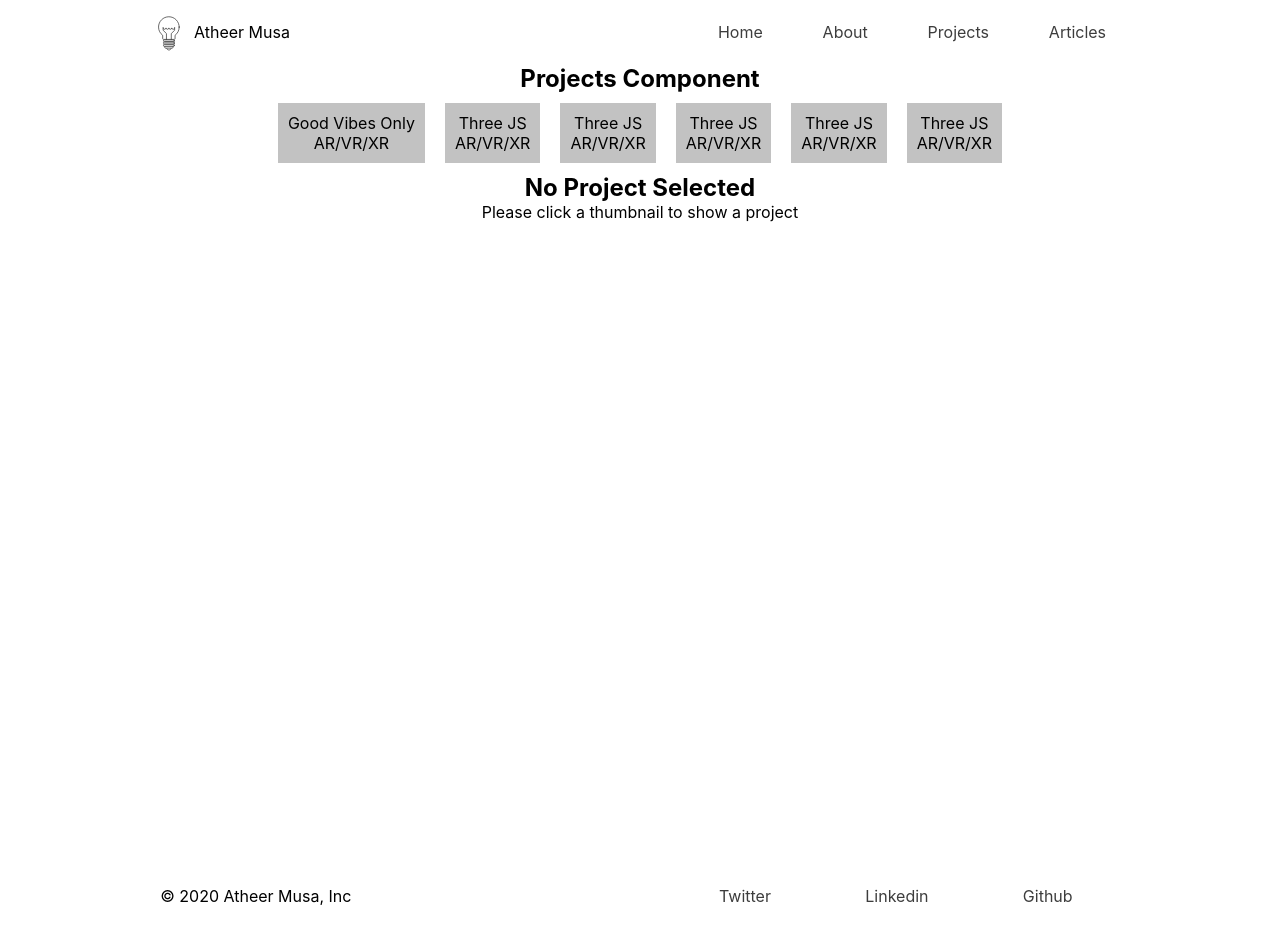
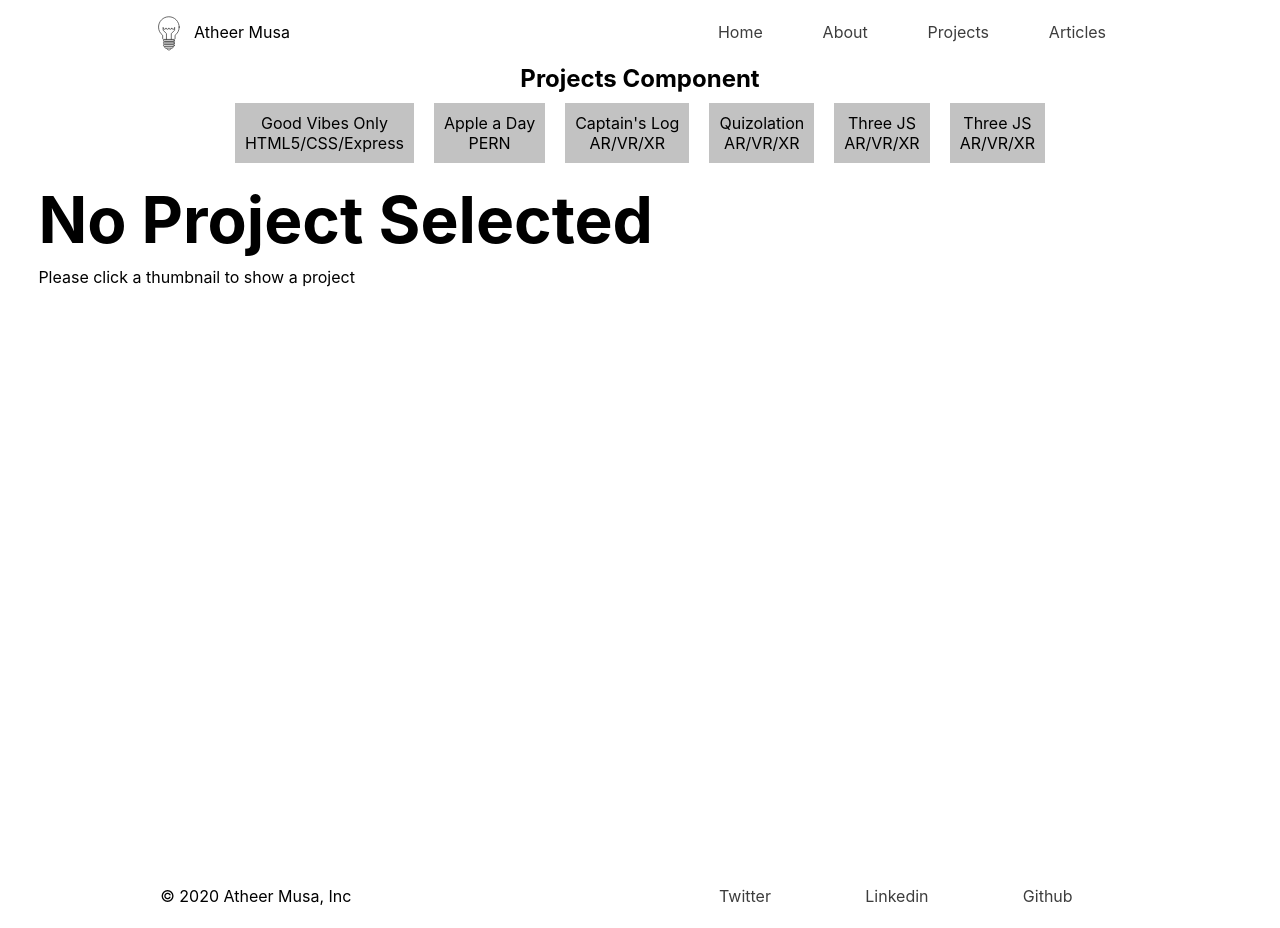
Before and after one commit to atheermusa/portfolioSiteReact, a React (Create React App) app: page /projects in a window 1280 px wide. Built offline with nearby package versions, Linux system fonts and the light colour scheme.

Commit message:
add styling for project title and project description

```diff
--- a/src/Components/Project.js
+++ b/src/Components/Project.js
@@ -1,11 +1,12 @@
 import React, { Component } from 'react'
+import '../styles/project.css'
 
 export default class Project extends Component {
     render() {
         return (
-            <div>
-                <h1> {this.props.Title} </h1>
-                <p> {this.props.Description} </p>
+            <div id="project-container">
+                <h1 id="project-title"> {this.props.Title} </h1>
+                <p id="project-description"> {this.props.Description} </p>
             </div>
         )
     }
--- a/src/Containers/ProjectsContainer.js
+++ b/src/Containers/ProjectsContainer.js
@@ -21,7 +21,7 @@ export default class ProjectsContainer extends Component {
             case 1:
                 return <Project
                 Title = "Good Vibes Only"
-                Description = "This is a description for project one"
+                Description = "Lorem ipsum dolor sit amet, consectetur adipiscing elit. Donec ac nulla sed lacus dictum luctus vel non nibh. Donec mollis fermentum lacus, a egestas augue tristique in. Fusce condimentum et diam at ullamcorper. Etiam at congue nunc. Etiam quis vestibulum erat. Integer ut urna mollis, hendrerit risus id, dictum tellus. Nunc eros metus, consequat in vehicula eu, sollicitudin in orci. Nullam interdum venenatis leo, ac ultrices libero hendrerit imperdiet. Aenean lacinia orci sed dignissim luctus. Aliquam eu ligula orci. Integer iaculis, augue in vehicula tempor, mi massa luctus odio, consectetur malesuada dui ligula eu sapien."
                 />
                 ;
                 case 2:
@@ -76,22 +76,22 @@ export default class ProjectsContainer extends Component {
                   link="/ThreeJS"
                   image="ig"
                   title="Good Vibes Only"
-                  category="AR/VR/XR"
+                  category="HTML5/CSS/Express"
                 />
                 </div>
                 <div onClick={this.componentSelector(2)}>
            <Thumbnail
                   link="/ThreeJS"
                   image="ig"
-                  title="Three JS"
-                  category="AR/VR/XR"
+                  title="Apple a Day"
+                  category="PERN"
                 />
                 </div>
                 <div onClick={this.componentSelector(3)}>
            <Thumbnail
                   link="/ThreeJS"
                   image="ig"
-                  title="Three JS"
+                  title="Captain's Log"
                   category="AR/VR/XR"
                 />
                 </div>
@@ -99,7 +99,7 @@ export default class ProjectsContainer extends Component {
            <Thumbnail
                   link="/ThreeJS"
                   image="ig"
-                  title="Three JS"
+                  title="Quizolation"
                   category="AR/VR/XR"
                 />
                 </div>
--- /dev/null
+++ b/src/styles/project.css
@@ -0,0 +1,24 @@
+#project-container {
+    width: 100vw;
+    height: 75vh;
+    display: grid;
+    grid-template-rows: 1fr 3fr 3fr;
+    grid-template-columns: 1fr 1fr 1fr;
+}
+
+#project-title {
+    grid-area: 1 / 1 / auto / span 2;
+    justify-self: flex-start;
+    padding-top: 1vh;
+    padding-left: 3vw;
+    font-size: 4em;
+}
+
+#project-description {
+    grid-area: 2 / 1 / auto / span 2;
+    justify-self: flex-start;
+    text-align: initial;
+    padding-top: 1vh;
+    padding-left: 3vw;
+    font-size: 1em;
+}
```
